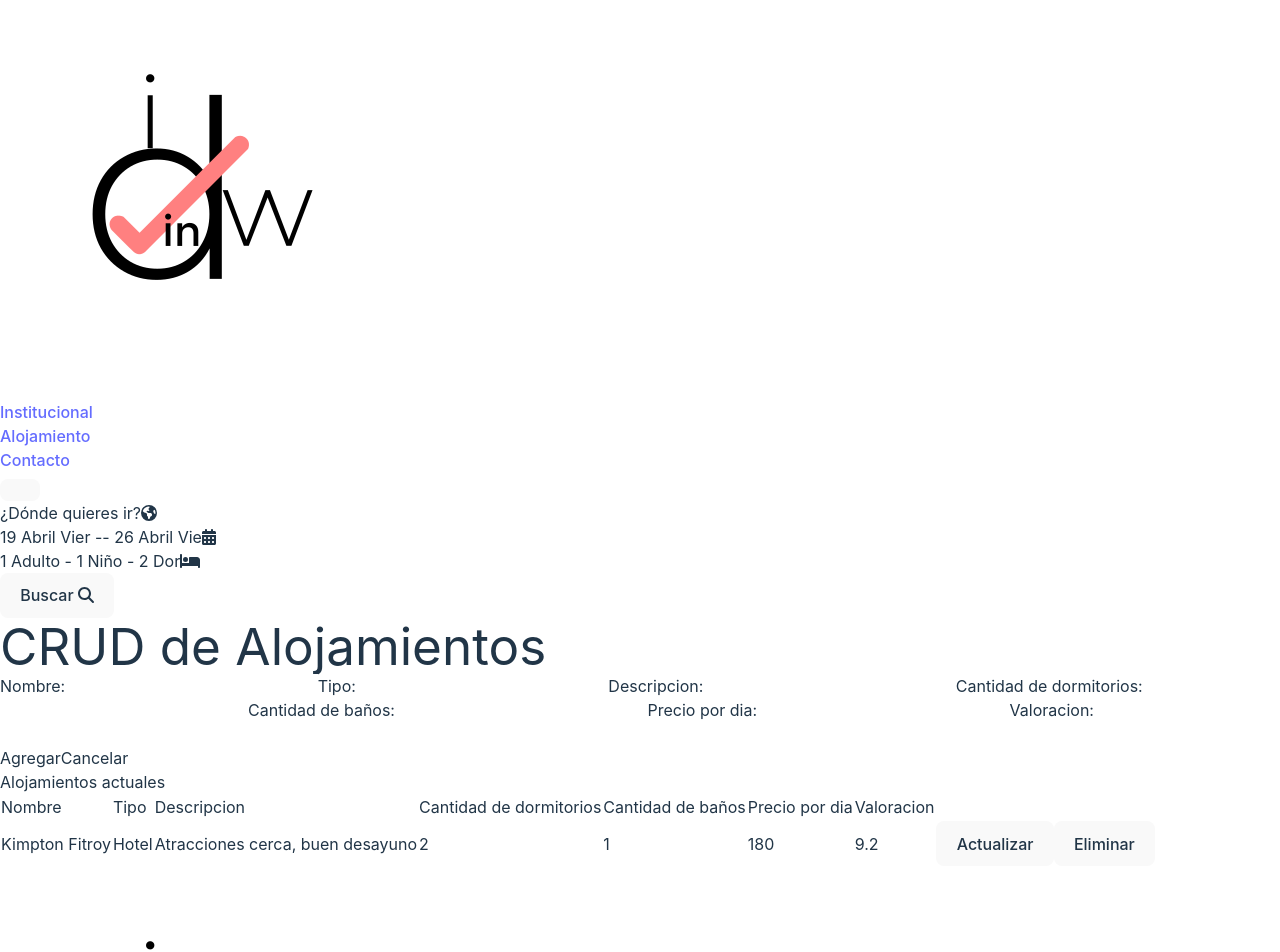
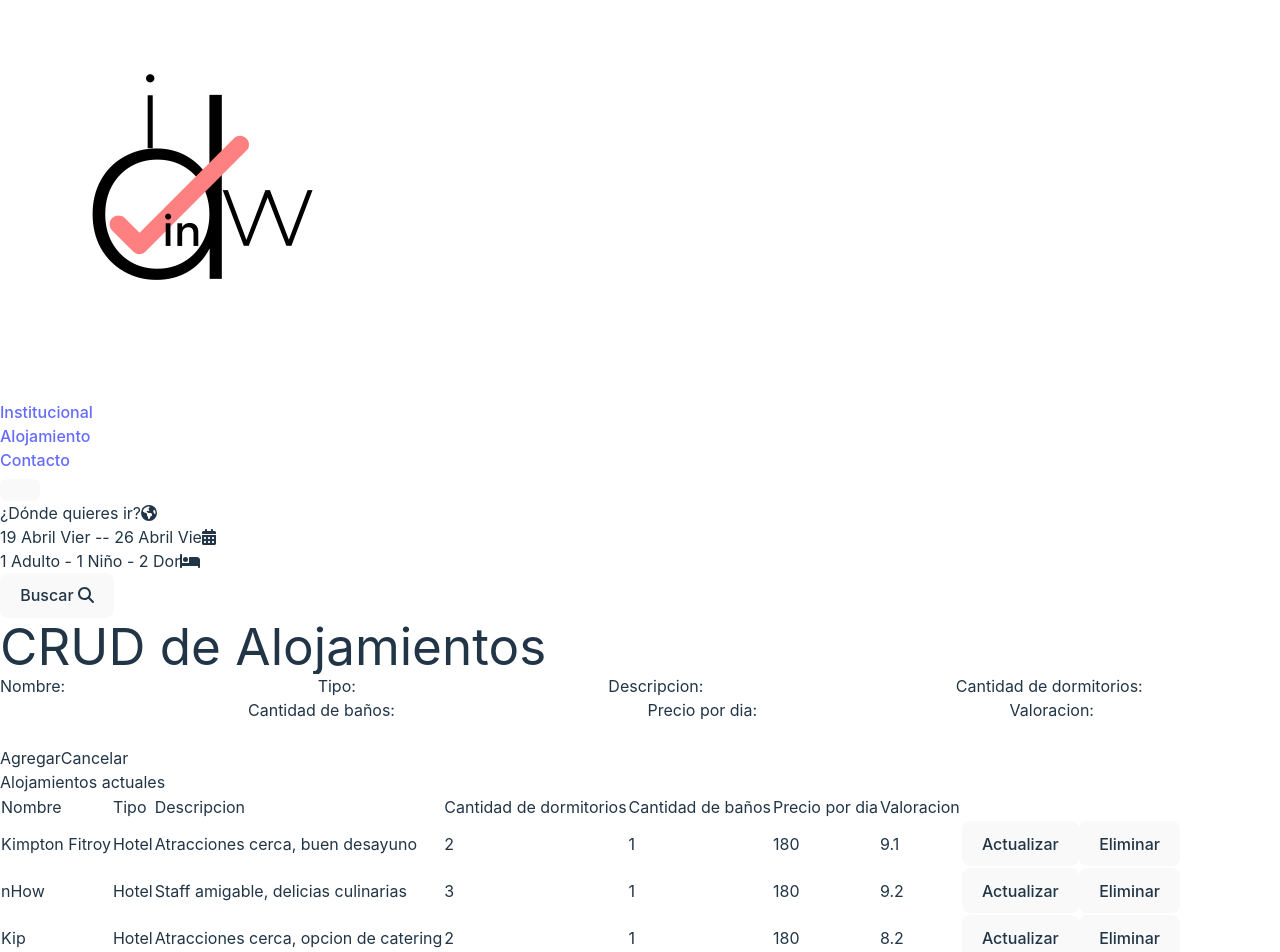
Before and after one commit to estebanHerrero/idw-react, a React (Vite) app: page /alojamiento in a window 1280 px wide. Shown: the top 952 px of the page. Built offline with nearby package versions, Linux system fonts and the light colour scheme.

Commit message:
se puede agregar hotel

```diff
--- a/src/components/CrudAPI.jsx
+++ b/src/components/CrudAPI.jsx
@@ -1,18 +1,32 @@
-import React from 'react';
+import React, { useState } from 'react';
 import CrudForm from './crud/CrudForm';
 import CrudTable from './crud/CrudTable';
 
 
+const baseDatos = [
+    {alojamiento: 'Kimpton Fitroy', tipo: 'Hotel', descripcion: 'Atracciones cerca, buen desayuno', cdormitorios: 2, cbaños: 1, ppdia: 180, valoracion: 9.1},
+    {alojamiento: 'nHow', tipo: 'Hotel', descripcion: 'Staff amigable, delicias culinarias', cdormitorios: 3, cbaños: 1, ppdia: 180, valoracion: 9.2},
+    {alojamiento: 'Kip', tipo: 'Hotel', descripcion: 'Atracciones cerca, opcion de catering', cdormitorios: 2, cbaños: 1, ppdia: 180, valoracion: 8.2},
+]
+
 
 const CrudAPI = () => {
 
+    const [alojamientos, setAlojamientos] = useState(baseDatos);
 
+
+    const addAlojamiento = (alojamiento) => {
+        setAlojamientos([
+            ...alojamientos,
+            alojamiento
+        ])
+    }
 
     return <>
             <div>
                 <h1 className="text-4xl font-bold text-gray-800 mb-8 text-center">CRUD de Alojamientos</h1>
-            <CrudForm />
-            <CrudTable  />
+                <CrudForm addAlojamiento={addAlojamiento} />
+                <CrudTable alojamientos={alojamientos} />
             </div>
         </>
     }
--- a/src/components/crud/CrudForm.jsx
+++ b/src/components/crud/CrudForm.jsx
@@ -1,26 +1,59 @@
-import React from 'react'
+import React, { useState } from 'react'
 
-const CrudForm = () => {
+const CrudForm = ({ addAlojamiento }) => {
+
+    const [formData, setFormData] = useState({
+        alojamiento: '',
+        tipo: '',
+        descripcion: '',
+        cdormitorios: '',
+        cbaños: '',
+        ppdia: '',
+        valoracion: ''
+    })
+
+
+    const handleSubmit = (e) => {
+        e.preventDefault();
+        addAlojamiento(formData)
+        setFormData({
+            alojamiento: '',
+            tipo: '',
+            descripcion: '',
+            cdormitorios: '',
+            cbaños: '',
+            ppdia: '',
+            valoracion: ''
+        })
+    }
+
+    const handleChange = (e) => {
+        setFormData({
+            ...formData,
+            [e.target.name]: e.target.value
+        })
+    }
+
   return   <>
         <div className='flex justify-center'>
-            <form className='grid grid-cols-1 w-[500px]'>
-                <label htmlFor="nombre" className='text-gray-800'>Nombre: </label>
-                <input type="text" name='nombre' />
+            <form className='grid grid-cols-1 w-[500px]' onSubmit={handleSubmit}>
+                <label htmlFor="alojamiento" className='text-gray-800'>Nombre: </label>
+                <input type="text" name='alojamiento' onChange={handleChange} value={formData.nombre}  />
                 <label htmlFor="tipo" className='text-gray-800'>Tipo: </label>
-                <input type="text" name='tipo' />
+                <input type="text" name='tipo' onChange={handleChange} />
                 <label htmlFor="descripcion" className='text-gray-800'>Descripcion: </label>
-                <input type="text" name='descripcion' />
+                <input type="text" name='descripcion' onChange={handleChange} />
                 <label htmlFor="cdormitorios" className='text-gray-800'>Cantidad de dormitorios: </label>
-                <input type="number" name='cdormitorios' />
+                <input type="number" name='cdormitorios' onChange={handleChange} />
                 <label htmlFor="cbaños" className='text-gray-800'>Cantidad de baños: </label>
-                <input type="number" name='cbaños' />
+                <input type="number" name='cbaños' onChange={handleChange} />
                 <label htmlFor="ppdia" className='text-gray-800'>Precio por dia: </label>
-                <input type="number" name='ppdia' />
+                <input type="number" name='ppdia' onChange={handleChange} />
                 <label htmlFor="valoracion" className='text-gray-800'>Valoracion: </label>
-                <input type="number" name='valoracion' />
+                <input type="number" name='valoracion' onChange={handleChange} />
                 <div className='flex w-100 mt-12'>
                     <input type="submit" value="Agregar" className='w-1/2 bg-transparent hover:bg-[#CDFADB] text-gray-700 font-semibold hover:text-gray-800 py-2 px-6 border border-gray-700 hover:border-none text-xl border-opacity-50 rounded text-opacity-80 mr-12' />
-                    <input type="reset" value="Cancelar" className='w-1/2 bg-transparent hover:bg-[#CDFADB] text-gray-700 font-semibold hover:text-gray-800 py-2 px-6 border border-gray-700 hover:border-none text-xl border-opacity-50 rounded text-opacity-80' />
+                    <input type="reset" value="Cancelar" className='w-1/2 bg-transparent hover:bg-red-500 text-gray-700 font-semibold hover:text-gray-800 py-2 px-6 border border-gray-700 hover:border-red-500 text-xl border-opacity-50 rounded text-opacity-80' />
                 </div>
             </form>
         </div>
--- a/src/components/crud/CrudTable.jsx
+++ b/src/components/crud/CrudTable.jsx
@@ -1,31 +1,36 @@
 import React from 'react'
 
-const CrudTable = () => {
+const CrudTable = ({alojamientos}) => {
   return <>
     <h5 className="text-2xl font-bold text-gray-800 mb-8 mt-12">Alojamientos actuales</h5>
-    <table className='w-[1300px] text-center justify-center mx-auto'>
+    <table className='w-[1400px] text-center justify-center mx-auto'>
         <tr className='bg-[#CDFADB]'>
-            <td className='p-4 text-gray-800 '>Nombre</td>
-            <td className='p-4 text-gray-800 mr-12'>Tipo</td>
-            <td>Descripcion</td>
-            <td>Cantidad de dormitorios</td>
-            <td>Cantidad de baños</td>
-            <td>Precio por dia</td>
-            <td>Valoracion</td>
+            <td className='p-4 text-gray-700 font-semibold'>Nombre</td>
+            <td className='p-4 text-gray-700 font-semibold'>Tipo</td>
+            <td className='p-4 text-gray-700 font-semibold'>Descripcion</td>
+            <td className='p-4 text-gray-700 font-semibold'>Cantidad de dormitorios</td>
+            <td className='p-4 text-gray-700 font-semibold'>Cantidad de baños</td>
+            <td className='p-4 text-gray-700 font-semibold'>Precio por dia</td>
+            <td className='p-4 text-gray-700 font-semibold'>Valoracion</td>
         </tr>
-        <tr className='mt-12 bg-red'>
-          <td>Kimpton Fitroy</td>
-          <td>Hotel</td>
-          <td>Atracciones cerca, buen desayuno</td>
-          <td>2</td>
-          <td>1</td>
-          <td>180</td>
-          <td>9.2</td>
-          <td className='flex w-100'>
-              <button className='w-1/2 bg-transparent hover:bg-[#CDFADB] text-gray-700 font-semibold hover:text-gray-800 py-2 px-6 border border-gray-700 hover:border-none text-xl border-opacity-50 rounded text-opacity-80 mr-2'>Actualizar</button>
-              <button className='w-1/2 bg-transparent hover:bg-[#CDFADB] text-gray-700 font-semibold hover:text-gray-800 py-2 px-6 border border-gray-700 hover:border-none text-xl border-opacity-50 rounded text-opacity-80'>Eliminar</button>
-          </td>
-        </tr>
+        {
+          alojamientos.length == 0 ? <td>No hay datos</td>
+          : alojamientos.map((alojamiento, index) => {
+            return <tr key={index}>
+                    <td className='border border-gray-600'>{alojamiento.alojamiento}</td>
+                    <td className='border border-gray-600'>{alojamiento.tipo}</td>
+                    <td className='border border-gray-600'>{alojamiento.descripcion}</td>
+                    <td className='border border-gray-600'>{alojamiento.cdormitorios}</td>
+                    <td className='border border-gray-600'>{alojamiento.cbaños}</td>
+                    <td className='border border-gray-600'>{alojamiento.ppdia}</td>
+                    <td className='border border-gray-600'>{alojamiento.valoracion}</td>
+                    <td className='flex w-100'>
+                        <button className='w-1/2 bg-transparent hover:bg-[#CDFADB] text-gray-700 font-semibold hover:text-gray-800 py-2 px-6 border border-gray-700 hover:border-none text-xl border-opacity-50 rounded text-opacity-80 mr-2'>Actualizar</button>
+                        <button className='w-1/2 bg-transparent hover:bg-red-500 text-gray-700 font-semibold hover:text-gray-800 py-2 px-6 border border-gray-700 hover:border-red-500 text-xl border-opacity-50 rounded text-opacity-80'>Eliminar</button>
+                    </td>
+          </tr>
+          })
+        }
     </table>
   </>
 }
```
Lines whose indentation alone changed are shown as unchanged.
